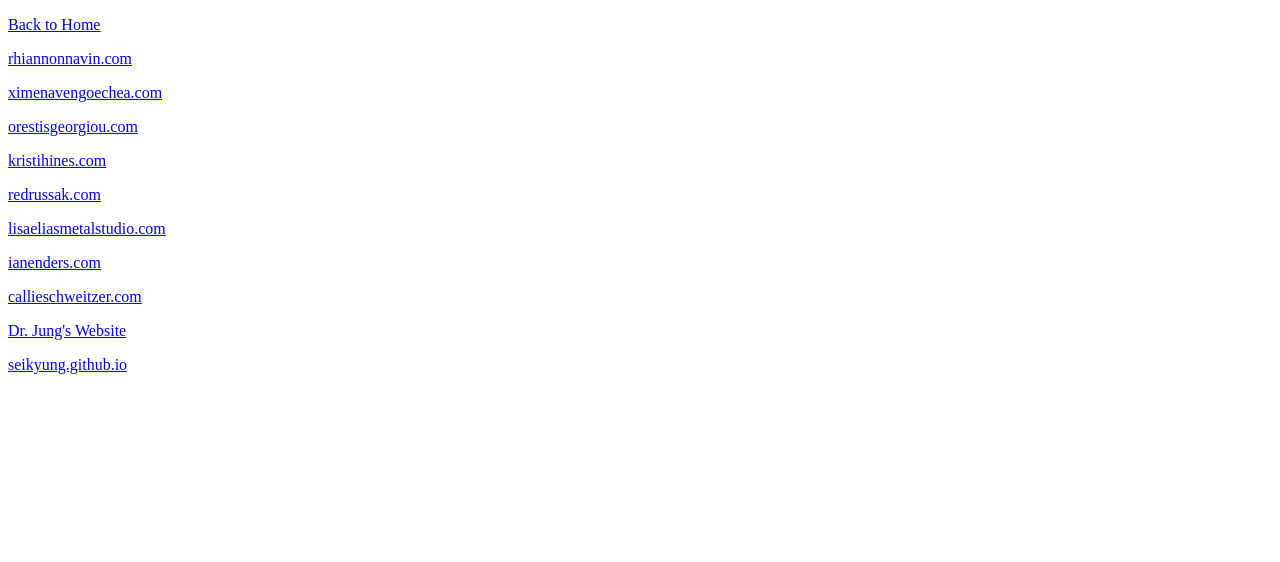
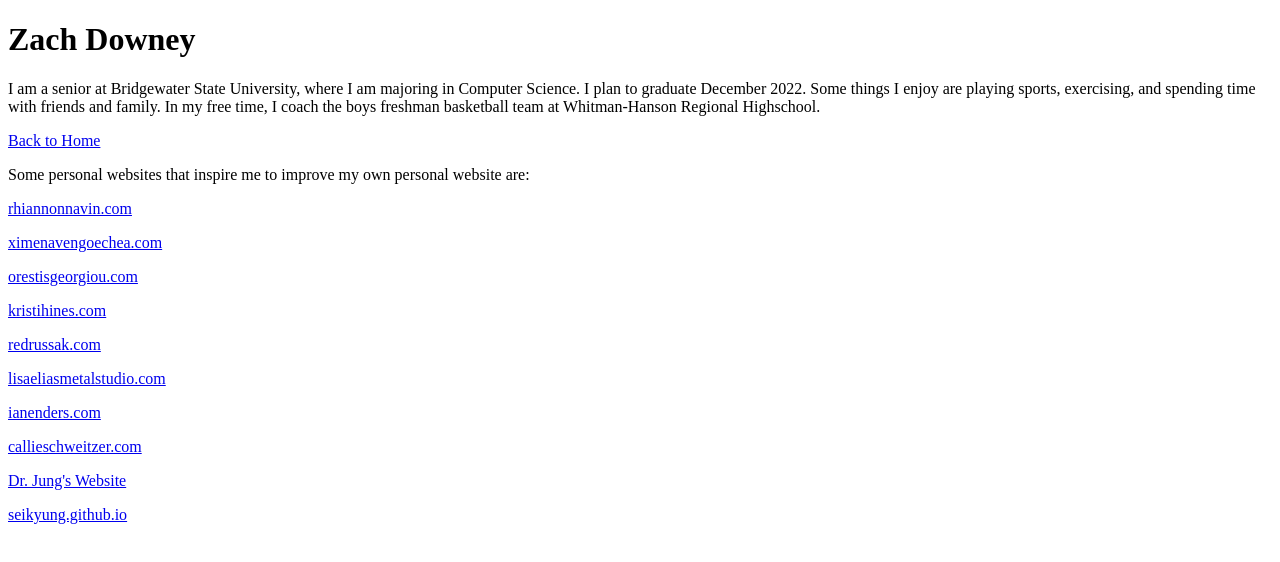
Before and after one commit to zachdowney/zachdowney.github.io, a plain HTML site: page Assignment0.html in a window 1280 px wide. Drawn offline with Linux system fonts and the light colour scheme.

Commit message:
Third commit

```diff
--- a/Assignment0.html
+++ b/Assignment0.html
@@ -2,7 +2,19 @@
 <html>
 <head><title>USA Map</title></head>
 <body>
+    <h1>Zach Downey</h1>
+    <p>I am a senior at Bridgewater State University,
+        where I am majoring in Computer Science.
+        I plan to graduate December 2022. Some things
+        I enjoy are playing sports, exercising, and spending
+        time with friends and family. In my free time, I
+        coach the boys freshman basketball team at Whitman-Hanson
+        Regional Highschool.
+    </p>
     <p><a href="https://zachdowney.github.io/">Back to Home</a></p>
+    <p>Some personal websites that inspire me to improve my
+        own personal website are:
+    </p>
     <p><a href="https://www.rhiannonnavin.com/"> rhiannonnavin.com</a></p>
     <p><a href="https://www.ximenavengoechea.com/"> ximenavengoechea.com</a></p>
     <p><a href="ahttps://www.orestisgeorgiou.com/"> orestisgeorgiou.com</a></p>
```
